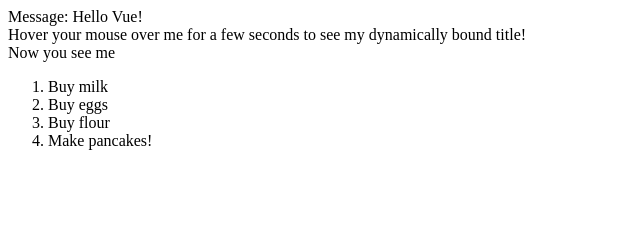
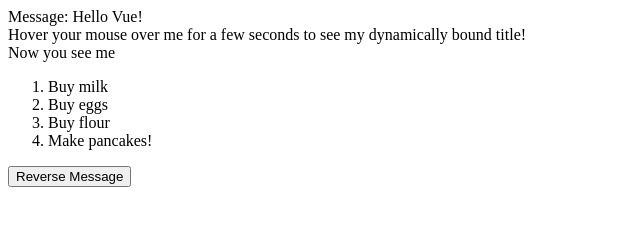
Before and after one commit to lukemerrett/LearningVueJS, a plain HTML site: page 01_GettingStarted/index.html in a window 1280 px wide. Shown: the whole page, without its empty margins (0-640 px from the left). Drawn offline with nearby package versions, Linux system fonts and the light colour scheme.

Commit message:
Example event handler

```diff
--- a/01_GettingStarted/index.html
+++ b/01_GettingStarted/index.html
@@ -28,6 +28,11 @@
                     </li>
                 </ol>
             </div>
+
+            <div>
+                <!-- v-on attaches event listeners invoking methods -->
+                <button v-on:click="reverseMessage">Reverse Message</button>
+            </div>
         </div>
     </body>
 </html>
--- a/01_GettingStarted/index.js
+++ b/01_GettingStarted/index.js
@@ -13,6 +13,11 @@
                 { text: "Buy flour" },
                 { text: "Make pancakes!" }
             ]
+        },
+        methods: {
+            reverseMessage: function() {
+                this.welcome_message = this.welcome_message.split('').reverse().join('')
+            }
         }
     })
 }
```
